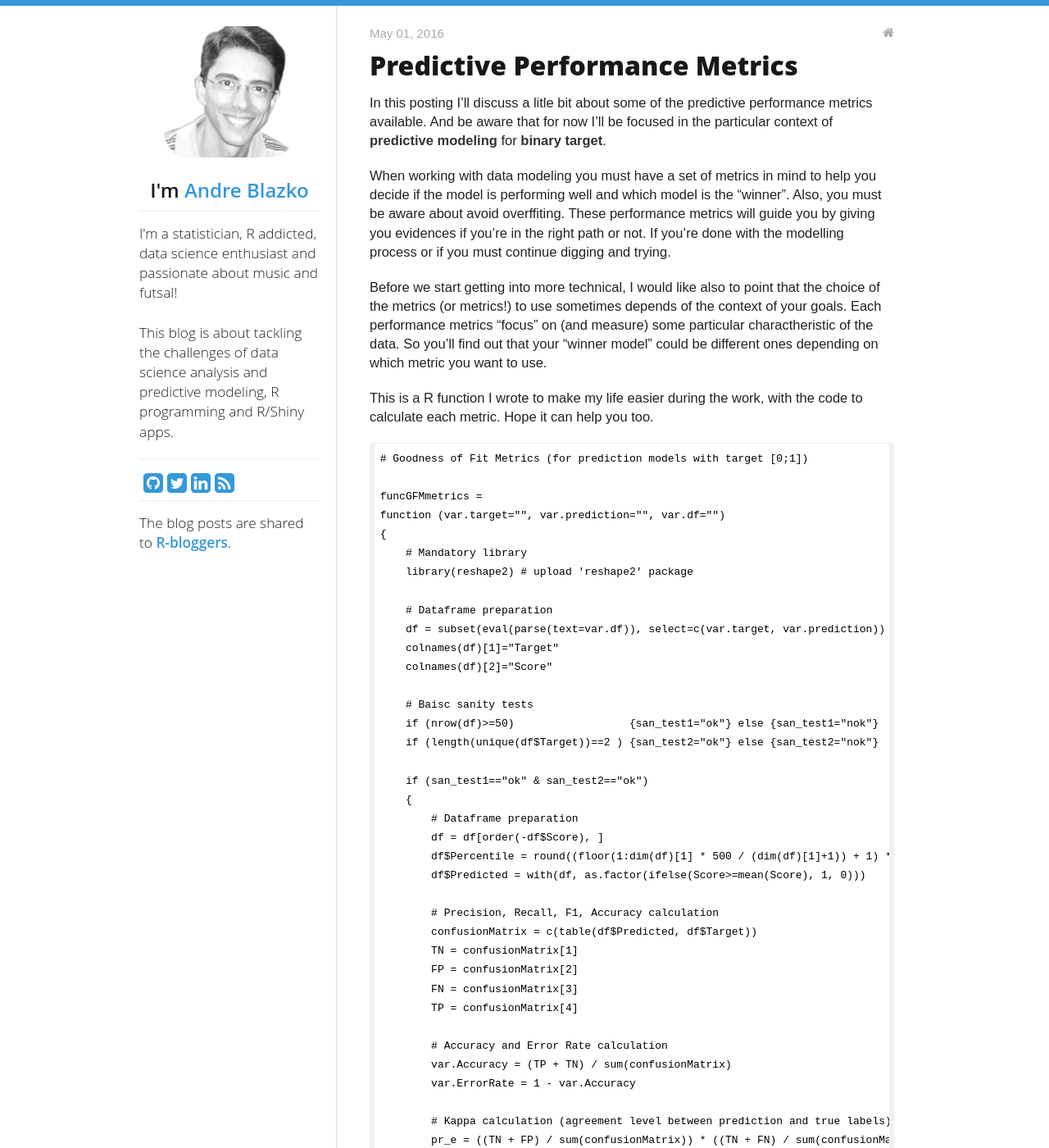
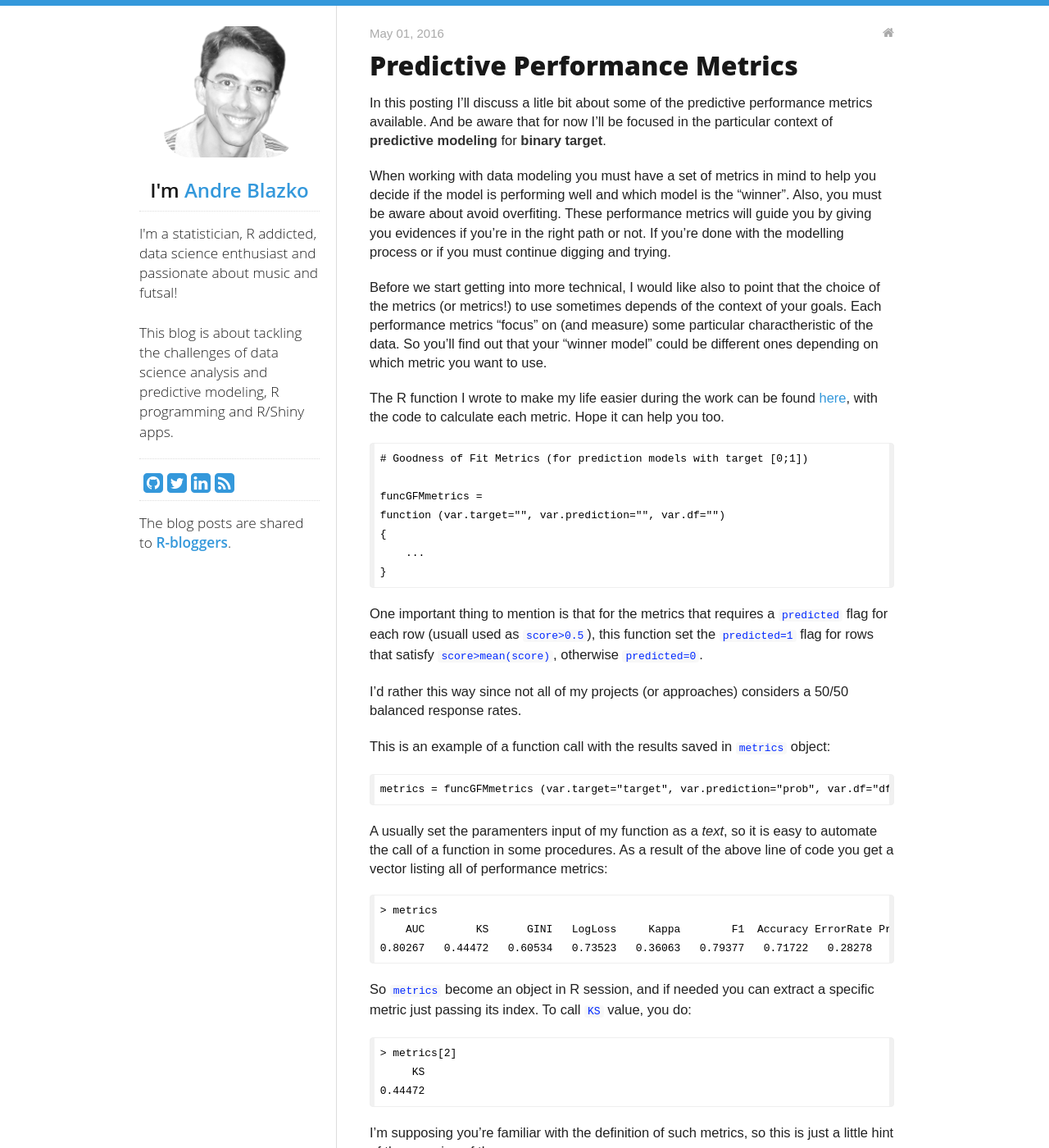
Before and after one commit to ablazko/ablazko.github.io, a Jekyll site: the page built from _posts/2016-05-01-predictive-performance-metrics.md, in a window 1280 px wide and 1400 px high. Shown: the whole window at 82% size. Built offline with Jekyll 4.4.1, drawn with Linux system fonts in a browser that asks for light colours; nearby versions of some CDN libraries; comment, search, counter and statistics services are not loaded; some of the changed text lies outside the part shown.

Commit message:
adjustments

````diff
--- a/_posts/2016-05-01-predictive-performance-metrics.md
+++ b/_posts/2016-05-01-predictive-performance-metrics.md
@@ -9,11 +9,11 @@ highlight: [ r ]
 
 In this posting I'll discuss a litle bit about some of the predictive performance metrics available. And be aware that for now I'll be focused in the particular context of **predictive modeling** for **binary target**.
 
-When working with data modeling you must have a set of metrics in mind to help you decide if the model is performing well and which model is the "winner". Also, you must be aware about avoid overffiting. These performance metrics will guide you by giving you evidences if you're in the right path or not. If you're done with the modelling process or if you must continue digging and trying.
+When working with data modeling you must have a set of metrics in mind to help you decide if the model is performing well and which model is the "winner". Also, you must be aware about avoid overfiting. These performance metrics will guide you by giving you evidences if you're in the right path or not. If you're done with the modelling process or if you must continue digging and trying.
 
 Before we start getting into more technical, I would like also to point that the choice of the metrics (or metrics!) to use sometimes depends of the context of your goals. Each performance metrics "focus" on (and measure) some particular charactheristic of the data. So you'll find out that your "winner model" could be different ones depending on which metric you want to use.
 
-This is a R function I wrote to make my life easier during the work, with the code to calculate each metric. Hope it can help you too.
+The R function I wrote to make my life easier during the work can be found <a href="https://github.com/ablazko/R-codes/blob/master/funcGFMmetrics.R" target="_blank">here</a>, with the code to calculate each metric. Hope it can help you too.
 
 ```r
 # Goodness of Fit Metrics (for prediction models with target [0;1])
@@ -21,106 +21,7 @@ This is a R function I wrote to make my life easier during the work, with the co
 funcGFMmetrics =
 function (var.target="", var.prediction="", var.df="")
 {
-    # Mandatory library
-    library(reshape2) # upload 'reshape2' package
-
-    # Dataframe preparation
-    df = subset(eval(parse(text=var.df)), select=c(var.target, var.prediction))
-    colnames(df)[1]="Target"
-    colnames(df)[2]="Score"
-
-    # Baisc sanity tests
-    if (nrow(df)>=50)                  {san_test1="ok"} else {san_test1="nok"}
-    if (length(unique(df$Target))==2 ) {san_test2="ok"} else {san_test2="nok"}
-
-    if (san_test1=="ok" & san_test2=="ok")
-    {
-        # Dataframe preparation
-        df = df[order(-df$Score), ]
-        df$Percentile = round((floor(1:dim(df)[1] * 500 / (dim(df)[1]+1)) + 1) * (100/500), 0)
-        df$Predicted = with(df, as.factor(ifelse(Score>=mean(Score), 1, 0)))
-
-        # Precision, Recall, F1, Accuracy calculation
-        confusionMatrix = c(table(df$Predicted, df$Target))
-        TN = confusionMatrix[1]
-        FP = confusionMatrix[2]
-        FN = confusionMatrix[3]
-        TP = confusionMatrix[4]
-
-        # Accuracy and Error Rate calculation
-        var.Accuracy = (TP + TN) / sum(confusionMatrix)
-        var.ErrorRate = 1 - var.Accuracy
-
-        # Kappa calculation (agreement level between prediction and true labels)
-        pr_e = ((TN + FP) / sum(confusionMatrix)) * ((TN + FN) / sum(confusionMatrix)) +
-               ((FN + TP) / sum(confusionMatrix)) * ((FP + TP) / sum(confusionMatrix))
-        var.Kappa = (var.Accuracy - pr_e) / (1 - pr_e)
-
-        # Precision, Recall and F1 calculation
-        var.Precision = TP / (TP + FP) # equals 'predicted' hit rate
-        var.Recall = TP / (TP + FN)    # equals sensitivity = 'true' hit rate
-        var.F1 = (2 * var.Precision * var.Recall) / (var.Precision + var.Recall) # harmonic mean
-
-        # Logloss calculation (uncertainty of the probabilities of the model by comparing them to the true labels)
-        pred1 = c(df$Score)
-        pred2 = 1 - pred1
-        pred <- cbind(pred1,pred2)
-
-        act1 <- c(pred1 / pred1)
-        act2 <- c(pred1 - pred1)
-        act <- cbind(act1,act2)
-
-        eps = 1e-15;
-        nr = nrow(pred)
-        pred = matrix(sapply( pred, function(x) max(eps,x)), nrow = nr)
-        pred = matrix(sapply( pred, function(x) min(1-eps,x)), nrow = nr)
-        ll = sum(act*log(pred) + (1-act)*log(1-pred))
-        var.LogLoss = ll * -1/(nrow(act))
-
-        # Basic counts calculation for next metrics
-        df = aggregate(. ~ Target + Percentile, data=df, function(x) length(x))
-        colnames(df)[3]="Count"
-        df = reshape2::dcast(df, Percentile ~ Target, value.var="Count")
-        colnames(df)[2]="N_0"
-        colnames(df)[3]="N_1"
-        df$N_0 = ifelse(is.na(df$N_0), 0, df$N_0)
-        df$N_1 = ifelse(is.na(df$N_1), 0, df$N_1)
-
-        # KS calculation
-        df$pctCol_1_acm = cumsum(df$N_1) / sum(df$N_1) # true-positive (Sensitivity)
-        df$pctCol_0_acm = cumsum(df$N_0) / sum(df$N_0) # false-positive
-        df$abs_dif = abs(df$pctCol_1_acm - df$pctCol_0_acm)      # temporary
-        var.KS = max(df$abs_dif)
-
-        # AUC and GINI calculation
-        df$Xtime  = df$pctCol_0_acm # False Positive Rate
-        df$Yvalue = df$pctCol_1_acm # Sensitivity
-
-        df$LagTime  = c(rep(NA, 1), df$Xtime)[1:length(df$Xtime)]    # ~lag() function in R
-        df$LagValue = c(rep(NA, 1), df$Yvalue)[1:length(df$Yvalue)]  # ~lag() function in R
-
-        df$LagTime  = ifelse(is.na(df$LagTime), 0, df$LagTime)
-        df$LagValue = ifelse(is.na(df$LagValue), 0, df$LagValue)
-
-        df$LagTime  = ifelse(df$Xtime==0, 0, df$LagTime)
-        df$LagValue = ifelse(df$Xtime==0, 0, df$LagValue)
-
-        df$Trapezoid = (df$Xtime-df$LagTime)*(df$Yvalue+df$LagValue)/2
-        df$SumTrapezoid = cumsum(df$Trapezoid)
-
-        var.AUC  = max(df$SumTrapezoid)
-        var.GINI = 2 * max(df$SumTrapezoid) - 1
-
-        # Salve the performance metrics in a vector
-        var.FitMetrics = c(var.AUC, var.KS, var.GINI, var.LogLoss, var.Kappa, var.F1, var.Accuracy, var.ErrorRate, var.Precision, var.Recall)
-        var.FitMetrics = round(var.FitMetrics, 5)
-        names(var.FitMetrics) = c("AUC", "KS", "GINI", "LogLoss", "Kappa", "F1", "Accuracy", "ErrorRate", "Precision", "Recall")
-        return(var.FitMetrics)
-
-    } else
-    {
-        cat("\nWARNING: data frame must have >= 50 rows AND target variable must be of length 2!\n")
-    }
+    ...
 }
 ```
 
@@ -134,9 +35,10 @@ This is an example of a function call with the results saved in `metrics` object
 metrics = funcGFMmetrics (var.target="target", var.prediction="prob", var.df="df")
 ```
 
-A usually set the paramenters input of my function as a *text*, so it is easy to automate the call of a function in some procedures. As a result of the above line code you get a vector listing all of performance metrics:
+A usually set the paramenters input of my function as a *text*, so it is easy to automate the call of a function in some procedures. As a result of the above line of code you get a vector listing all of performance metrics:
 
 ```r
+> metrics
     AUC        KS      GINI   LogLoss     Kappa        F1  Accuracy ErrorRate Precision    Recall
 0.80267   0.44472   0.60534   0.73523   0.36063   0.79377   0.71722   0.28278   0.89089   0.71575
 ```
````
Also changed, not shown: _posts/2016-04-24-futsalmania-app.md (+2 -2 lines).
